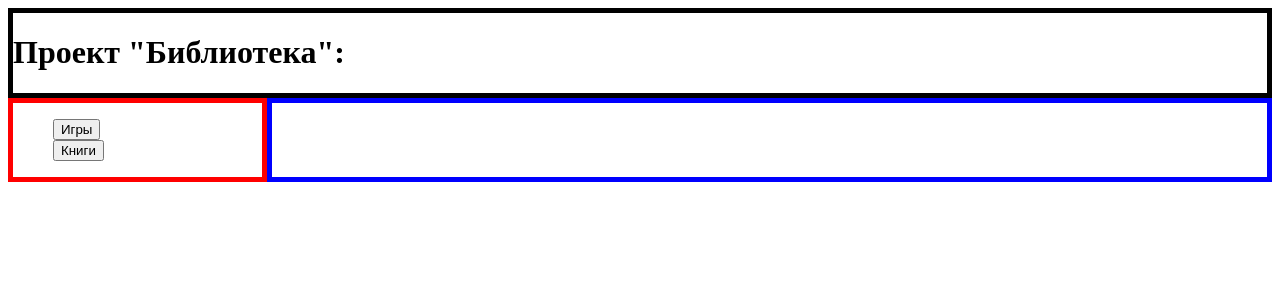
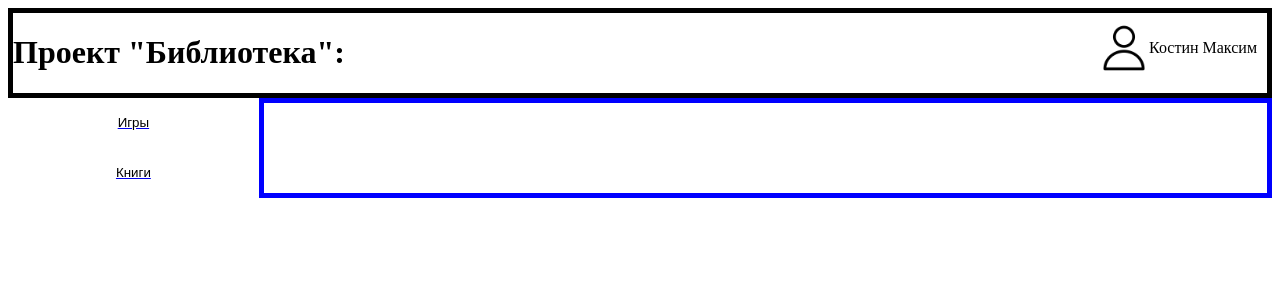
Before and after one commit to Kostin-Maxim/project_library, a FastAPI app: page / in a window 1280 px wide. Shown: the top 300 px of the page. Run offline with FastAPI, Linux system fonts and the light colour scheme.

Commit message:
Добавил заглушку для пользователя. Стилизовал кнопки навигации.

```diff
--- a/static/styles.css
+++ b/static/styles.css
@@ -1,9 +1,9 @@
 header {
+    display: flex;
     border: 5px black solid;
 }
 
 nav {
-    border: 5px red solid;
     width: 20%;
 }
 
@@ -16,6 +16,30 @@
     display: flex;
 }
 
-.library-list {
-    list-style: none;
+
+.user-container
+{
+    display: flex;
+    margin-left: auto;
+    margin-top: 10px;
+    margin-right: 10px;
 }
+.user-container img {
+    width: 50px;
+    height: 50px;
+}
+
+.nav-button {
+    display: flex;
+    width: 100%;
+    height: 50px;
+    justify-content: center;
+    align-items: center;
+    background-color: white;
+    border: none;
+    transition: 0.3s
+}
+
+.nav-button:hover {
+    background-color: rgb(234, 234, 234);
+}
--- a/templates/index.html
+++ b/templates/index.html
@@ -8,23 +8,21 @@
 </head>
 
 <body>
-    <header class="site-header">
+    <header>
         <h1>Проект "Библиотека": {% block name_content %}{% endblock%}</h1>
+        <div class="user-container">
+            <img src="{{ url_for('static', path='images/user-icon.png') }}" alt="Картинка пользователя">
+            <p>Костин Максим</p>
+        </div>
     </header>
     <div class="container">
         <nav>
-            <ul class="library-list">
-                <li>
-                    <a href="{{ url_for('gamespage') }}">
-                        <button>Игры</button>
-                    </a>
-                </li>
-                <li>
-                    <a href="{{ url_for('bookspage') }}">
-                        <button>Книги</button>
-                    </a>
-                </li>
-            </ul>
+            <a href="{{ url_for('gamespage') }}">
+                <button class="nav-button">Игры</button>
+            </a>
+            <a href="{{ url_for('bookspage') }}">
+                <button class="nav-button">Книги</button>
+            </a>
         </nav>
         <main>
             {% block content %}{% endblock %}
```
Also changed, not shown: static/images/user-icon.png (added).
